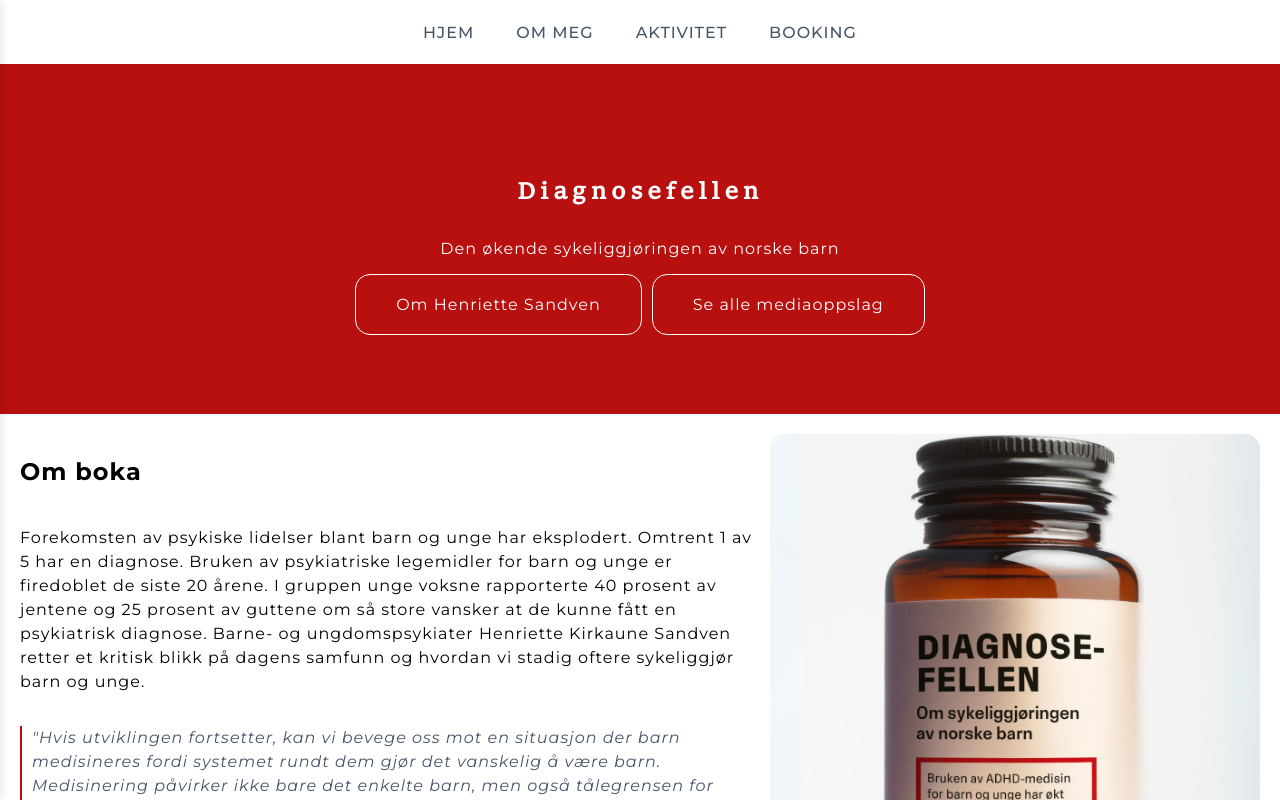
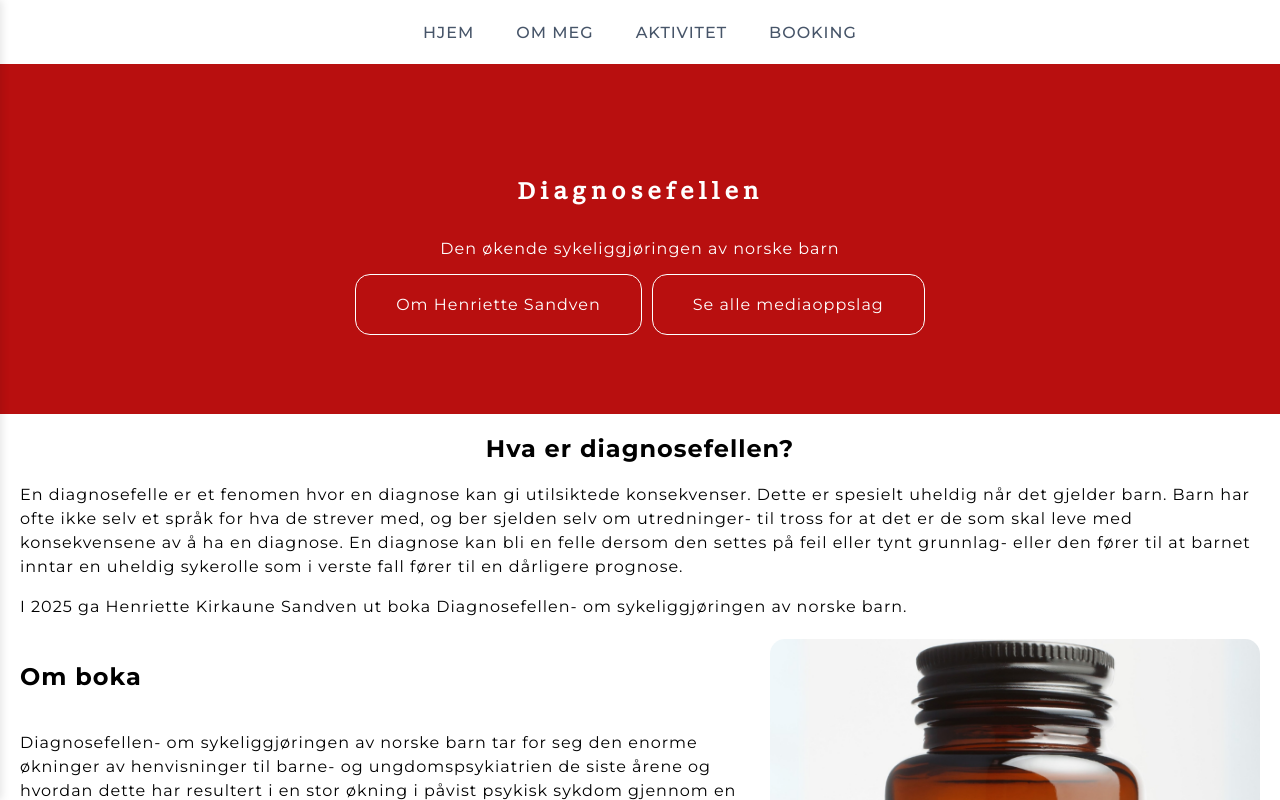
Before and after one commit to ingvildsandven/diagnosefellen, a React (Vite) app: page / in a window 1280 px wide. Shown: the top 800 px of the page. Built offline with nearby package versions, Linux system fonts and the light colour scheme; no server answers; the database is empty.

Commit message:
[feat] Updated text replacing placeholder text on home page

```diff
--- a/src/pages/HomePage/HomePage.module.css
+++ b/src/pages/HomePage/HomePage.module.css
@@ -34,14 +34,22 @@
     align-items: center;
     justify-content: center;
     gap: 10px;
+}
 
+.diagnose_section, .book_section{
+    margin: 20px;
+}
+
+.diagnose_section p{
+    display: flex;
+    text-align: left;
+    line-height: 1.5;
 }
 
 .book_section{
     display: flex;
     flex-direction: row;
     gap: 15px;
-    margin: 20px;
 }
 
 .book_section .text_container{
--- a/src/pages/HomePage/HomePage.tsx
+++ b/src/pages/HomePage/HomePage.tsx
@@ -3,11 +3,7 @@ import supabase from "../../api/supabase/client";
 import style from "./HomePage.module.css";
 import { Link } from "react-router";
 import NavigationComponent from "./components/NavigationComponent";
-import {
-  Newspaper,
-  Presentation,
-  UserRound,
-} from "lucide-react";
+import { Newspaper, Presentation, UserRound } from "lucide-react";
 
 function HomePage() {
   const navLinks = [
@@ -29,7 +25,7 @@ function HomePage() {
     },
     {
       lucideLogo: UserRound,
-      header: "Om henriette",
+      header: "Om Henriette",
       link: "/about/",
       buttonText: "Les mer",
       description:
@@ -66,18 +62,39 @@ function HomePage() {
         </div>
       </section>
 
+      <section className={style.diagnose_section}>
+        <h2>Hva er diagnosefellen?</h2>
+        <p>
+          En diagnosefelle er et fenomen hvor en diagnose kan gi utilsiktede
+          konsekvenser. Dette er spesielt uheldig når det gjelder barn. Barn har
+          ofte ikke selv et språk for hva de strever med, og ber sjelden selv om
+          utredninger- til tross for at det er de som skal leve med
+          konsekvensene av å ha en diagnose. En diagnose kan bli en felle dersom
+          den settes på feil eller tynt grunnlag- eller den fører til at barnet
+          inntar en uheldig sykerolle som i verste fall fører til en dårligere
+          prognose.
+        </p>
+
+        <p>
+          I 2025 ga Henriette Kirkaune Sandven ut boka Diagnosefellen- om
+          sykeliggjøringen av norske barn.
+        </p>
+      </section>
+
       <section className={style.book_section}>
         <div className={style.text_container}>
           <h2>Om boka</h2>
-          <p className={style.description}>
-            Forekomsten av psykiske lidelser blant barn og unge har eksplodert.
-            Omtrent 1 av 5 har en diagnose. Bruken av psykiatriske legemidler
-            for barn og unge er firedoblet de siste 20 årene. I gruppen unge
-            voksne rapporterte 40 prosent av jentene og 25 prosent av guttene om
-            så store vansker at de kunne fått en psykiatrisk diagnose. Barne- og
-            ungdomspsykiater Henriette Kirkaune Sandven retter et kritisk blikk
-            på dagens samfunn og hvordan vi stadig oftere sykeliggjør barn og
-            unge.
+          <p>
+            Diagnosefellen- om sykeliggjøringen av norske barn tar for seg den
+            enorme økninger av henvisninger til barne- og ungdomspsykiatrien de
+            siste årene og hvordan dette har resultert i en stor økning i påvist
+            psykisk sykdom gjennom en psykiatrisk diagnose. Boka retter et
+            kritisk blikk på samfunnet, og reflekterer over forhold i samfunnet
+            som er med på å påvirke denne utviklingen. Den stiller spørsmål ved
+            hvorvidt vi over- og feildiagnostiserer barn, men også om vi har
+            fått et samfunn hvor stadig flere barn har det vanskelig. Hensikten
+            med boka er å påpeke at det er behov for system- og politiske
+            endringer til det beste for alle barn som vokser opp i Norge.
           </p>
 
           <p className={style.quote}>
--- a/src/pages/PostPage/PostPage.tsx
+++ b/src/pages/PostPage/PostPage.tsx
@@ -1,16 +1,14 @@
 import FeedPost from "../../components/FeedPost/FeedPost";
 import post from "../../api/postData.json";
 import style from "./PostPage.module.css"
+import SortingContainer from "./components/SortingContainer";
 
 function PostPage() {
   return (
     <main>
       <h1>Aktivitetslogg</h1>
-      <select>
-        <option>Artikler</option>
-        <option>Kronikker</option>
-        <option>Anmeldelser</option>
-      </select>
+
+      <SortingContainer/>
 
       <section className={style.article_container}>
         <FeedPost post={post[2]} />
--- /dev/null
+++ b/src/pages/PostPage/components/SortingContainer.tsx
@@ -0,0 +1,15 @@
+
+const sorting_types = ["Artikkel", "Kronikk", "Anmeldelse"]
+
+const sorting_medie = [""]
+
+function SortingContainer(){
+    return(
+        <select>
+        <option>Artikler</option>
+        <option>Kronikker</option>
+        <option>Anmeldelser</option>
+      </select>
+
+    );
+} export default SortingContainer;
```
Also changed, not shown: src/pages/PostPage/components/SortingContainer.module.css (added).
